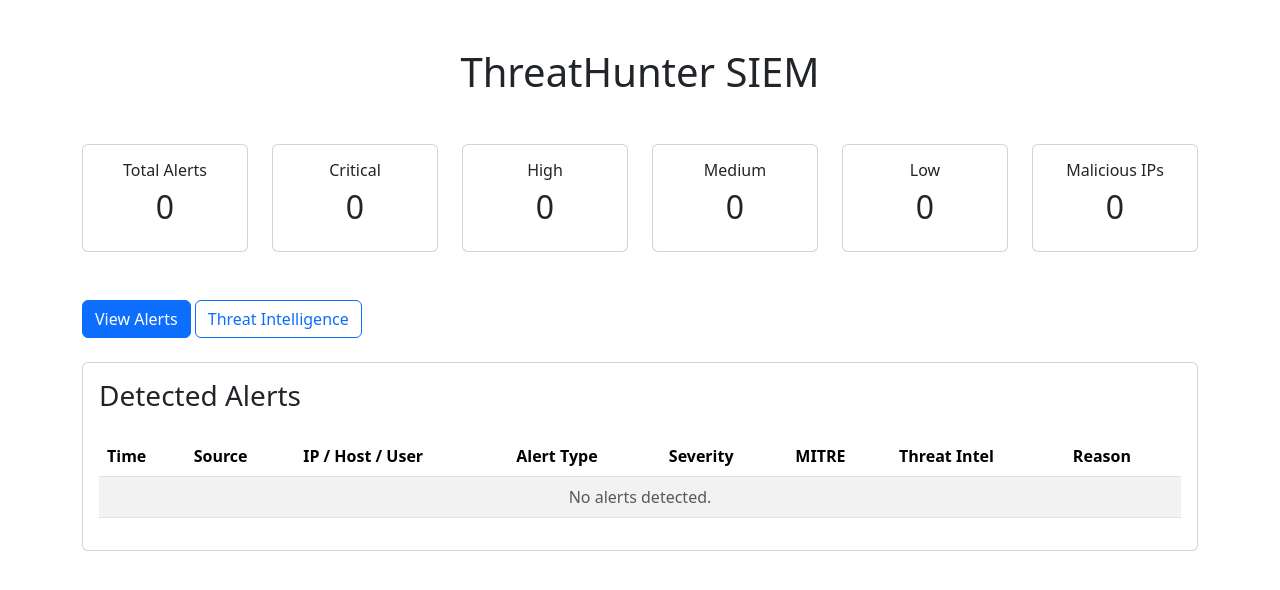
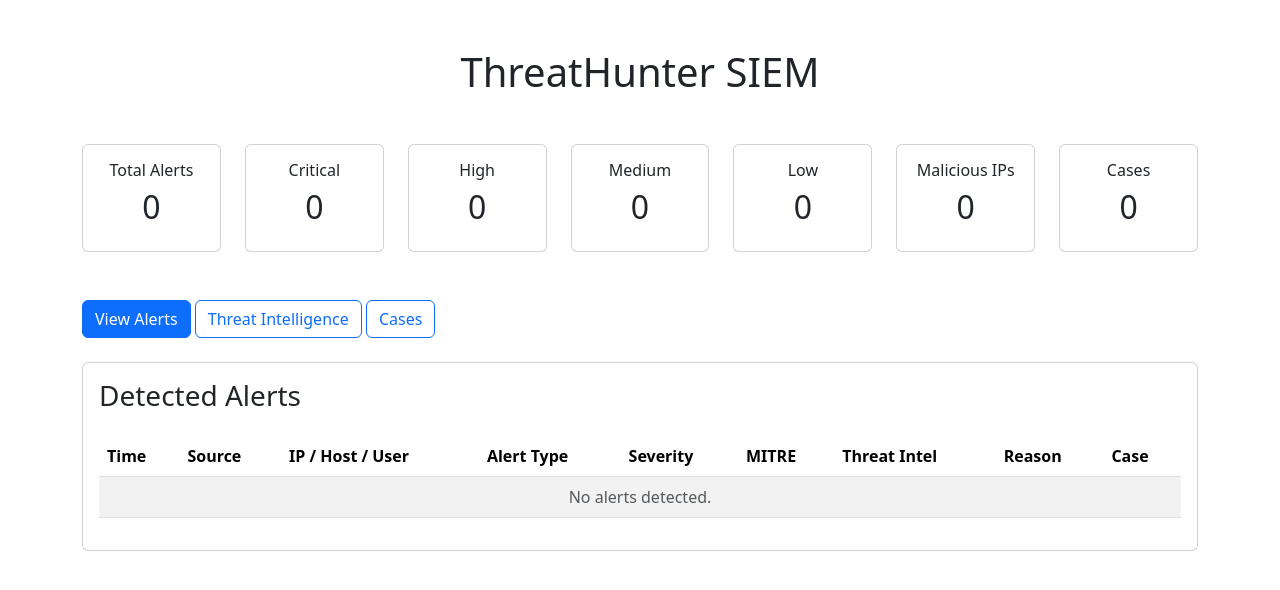
Before and after one commit to Maliyka-L/ThreatHunter_SIEM, a Flask app: page / in a window 1280 px wide. Shown: the top 590 px of the page. Run offline with Flask 3, Linux system fonts and the light colour scheme.

Commit message:
Add case management integration with Investigation Manager

```diff
--- a/app.py
+++ b/app.py
@@ -1,7 +1,7 @@
-from flask import Flask, render_template
+from flask import Flask, redirect, render_template, request, url_for
 import os
 
-from modules import alert_engine, log_analysis, threat_intelligence
+from modules import alert_engine, case_management, log_analysis, threat_intelligence
 
 app = Flask(__name__)
 
@@ -17,6 +17,7 @@ def collect_alerts():
 
     alerts.sort(key=lambda a: a.get("time", ""))
     alerts.sort(key=lambda a: SEVERITY_ORDER.get(a.get("severity"), 0), reverse=True)
+    case_management.attach_cases(alerts)
 
     return alerts, intel
 
@@ -47,13 +48,16 @@ def dashboard():
 
         "malicious_ips": len(
             [ip for ip, r in intel.items() if r.get("severity") in ("HIGH", "CRITICAL")]
-        )
+        ),
+
+        "cases": len(case_management.load_cases())
     }
 
     return render_template(
         "dashboard.html",
         metrics=metrics,
-        alerts=alerts
+        alerts=alerts,
+        im_url=case_management.get_settings()[0]
     )
 
 
@@ -64,7 +68,8 @@ def alerts_page():
 
     return render_template(
         "alerts.html",
-        alerts=alerts
+        alerts=alerts,
+        im_url=case_management.get_settings()[0]
     )
 
 
@@ -90,6 +95,49 @@ def threats_page():
     )
 
 
+@app.route("/cases")
+def cases_page():
+
+    alerts, intel = collect_alerts()
+    im_url, im_key = case_management.get_settings()
+
+    cases = sorted(
+        case_management.load_cases().values(),
+        key=lambda c: c.get("created", ""),
+        reverse=True
+    )
+
+    waiting = [
+        a for a in case_management.eligible_alerts(alerts)
+        if not a.get("case_id")
+    ]
+
+    result = {
+        "created": request.args.get("created"),
+        "already_open": request.args.get("already_open"),
+        "error": request.args.get("error", "")
+    }
+
+    return render_template(
+        "cases.html",
+        cases=cases,
+        waiting=waiting,
+        im_url=im_url,
+        key_set=bool(im_key),
+        result=result
+    )
+
+
+@app.route("/cases/sync", methods=["POST"])
+def sync_cases():
+
+    alerts, intel = collect_alerts()
+    summary = case_management.create_cases(alerts)
+
+    return redirect(url_for("cases_page", **summary))
+
+
 if __name__ == "__main__":
     debug_mode = os.environ.get("FLASK_DEBUG") == "1"
-    app.run(debug=debug_mode)
+    port = int(os.environ.get("SIEM_PORT", "5001"))
+    app.run(debug=debug_mode, port=port)
--- /dev/null
+++ b/config/case_management.json
@@ -0,0 +1,5 @@
+{
+    "create_for_severities": ["critical", "high"],
+    "request_timeout": 10,
+    "case_source": "ThreatHunter SIEM"
+}
--- a/modules/case_management.py
+++ b/modules/case_management.py
@@ -0,0 +1,184 @@
+import json
+import os
+import re
+from datetime import datetime
+
+import requests
+
+try:
+    from dotenv import load_dotenv
+except ImportError:
+    load_dotenv = None
+
+BASE_DIR = os.path.dirname(os.path.dirname(os.path.abspath(__file__)))
+CONFIG_PATH = os.path.join(BASE_DIR, "config", "case_management.json")
+CASES_PATH = os.path.join(BASE_DIR, "data", "cases.json")
+
+if load_dotenv:
+    load_dotenv(os.path.join(BASE_DIR, ".env"))
+
+TIME_FORMAT = "%Y-%m-%d %H:%M:%S"
+MITRE_PATTERN = re.compile(r"T\d{4}(?:\.\d{3})?")
+SEVERITY_NAMES = {"low": "Low", "medium": "Medium", "high": "High", "critical": "Critical"}
+
+
+def load_config(path=CONFIG_PATH):
+    with open(path, "r", encoding="utf-8") as file:
+        return json.load(file)
+
+
+def get_settings():
+    url = (os.getenv("IM_URL") or "http://127.0.0.1:5000").strip().strip('"').strip("'").rstrip("/")
+    key = (os.getenv("IM_API_KEY") or "").strip().strip('"').strip("'")
+    return url, key
+
+
+def load_cases(path=CASES_PATH):
+    try:
+        with open(path, "r", encoding="utf-8") as file:
+            data = json.load(file)
+    except (FileNotFoundError, json.JSONDecodeError):
+        return {}
+
+    return data if isinstance(data, dict) else {}
+
+
+def save_cases(cases, path=CASES_PATH):
+    os.makedirs(os.path.dirname(path), exist_ok=True)
+
+    with open(path, "w", encoding="utf-8") as file:
+        json.dump(cases, file, indent=4)
+
+
+def alert_key(alert):
+    target = alert.get("ip") or alert.get("host") or alert.get("username") or "-"
+    return "|".join([alert.get("source", ""), alert.get("type", ""), target, alert.get("time", "")])
+
+
+def parse_mitre(value):
+    if isinstance(value, list):
+        value = ", ".join(str(v) for v in value)
+
+    found = MITRE_PATTERN.findall(str(value or "").upper())
+    return list(dict.fromkeys(found))
+
+
+def build_payload(alert, config):
+    target = alert.get("ip") or alert.get("host") or alert.get("username") or "unknown"
+    rule = alert.get("title") or alert.get("type", "alert").replace("_", " ").title()
+    title = f"{rule} - {target}"[:200]
+
+    lines = [
+        f"Raised by: {alert.get('source', 'unknown')}",
+        f"Time: {alert.get('time', 'unknown')}",
+        f"Reason: {alert.get('reason', '')}",
+    ]
+
+    for field, label in (("ip", "IP"), ("host", "Host"), ("username", "Username"), ("command", "Command")):
+        if alert.get(field):
+            lines.append(f"{label}: {alert[field]}")
+
+    intel = alert.get("threat_intel") or {}
+    if intel.get("status") == "checked":
+        lines.append(f"Threat intel: {intel.get('severity')} (risk score {intel.get('risk_score')}/100)")
+
+    payload = {
+        "title": title,
+        "severity": SEVERITY_NAMES.get(alert.get("severity"), "Medium"),
+        "source": config.get("case_source", "ThreatHunter SIEM"),
+        "description": "\n".join(lines)[:5000],
+        "iocs": [],
+        "mitre": parse_mitre(alert.get("mitre"))
+    }
+
+    if alert.get("ip"):
+        payload["iocs"].append({"type": "IP", "value": alert["ip"]})
+
+    return payload
+
+
+def explain_error(response):
+    if response.status_code == 401:
+        return "Investigation Manager rejected the API key (check IM_API_KEY matches in both projects)"
+    if response.status_code == 503:
+        return "Investigation Manager's API is switched off (IM_API_KEY isn't set where it's running)"
+    if response.status_code == 400:
+        return "Investigation Manager rejected the case data"
+    return f"Investigation Manager returned an error ({response.status_code})"
+
+
+def eligible_alerts(alerts, config=None):
+    config = config or load_config()
+    levels = set(config["create_for_severities"])
+    return [a for a in alerts if a.get("severity") in levels]
+
+
+def create_cases(alerts, config=None, cases_path=CASES_PATH):
+    config = config or load_config()
+    url, key = get_settings()
+    cases = load_cases(cases_path)
+
+    summary = {"created": 0, "already_open": 0, "error": ""}
+
+    if not key:
+        summary["error"] = "IM_API_KEY is not set in .env"
+        return summary
+
+    for alert in eligible_alerts(alerts, config):
+        k = alert_key(alert)
+
+        if k in cases:
+            summary["already_open"] += 1
+            continue
+
+        payload = build_payload(alert, config)
+
+        try:
+            response = requests.post(
+                f"{url}/api/cases",
+                json=payload,
+                headers={"X-API-Key": key},
+                timeout=config.get("request_timeout", 10)
+            )
+        except requests.RequestException:
+            summary["error"] = f"Could not reach Investigation Manager at {url} (is it running?)"
+            break
+
+        if response.status_code != 201:
+            summary["error"] = explain_error(response)
+            if response.status_code in (401, 503):
+                break
+            continue
+
+        try:
+            case_id = response.json().get("case_id")
+        except ValueError:
+            case_id = None
+
+        if not case_id:
+            summary["error"] = "Investigation Manager sent back an unexpected reply"
+            continue
+
+        cases[k] = {
+            "case_id": case_id,
+            "title": payload["title"],
+            "severity": payload["severity"],
+            "alert_source": alert.get("source", ""),
+            "alert_type": alert.get("type", ""),
+            "alert_time": alert.get("time", ""),
+            "created": datetime.now().strftime(TIME_FORMAT)
+        }
+        summary["created"] += 1
+
+    save_cases(cases, cases_path)
+    return summary
+
+
+def attach_cases(alerts, cases_path=CASES_PATH):
+    cases = load_cases(cases_path)
+
+    for alert in alerts:
+        case = cases.get(alert_key(alert))
+        alert["case_id"] = case["case_id"] if case else None
+
+    return alerts
--- a/templates/dashboard.html
+++ b/templates/dashboard.html
@@ -119,6 +119,22 @@
 
         </div>
 
+        <div class="col-md">
+
+            <div class="card">
+
+                <div class="card-body text-center">
+
+                    <h6>Cases</h6>
+
+                    <h2>{{ metrics.cases }}</h2>
+
+                </div>
+
+            </div>
+
+        </div>
+
     </div>
 
     <a href="/alerts"
@@ -129,6 +145,11 @@
     <a href="/threats"
        class="btn btn-outline-primary mb-4">
         Threat Intelligence
+    </a>
+
+    <a href="/cases"
+       class="btn btn-outline-primary mb-4">
+        Cases
     </a>
 
     <div class="card">
@@ -153,6 +174,7 @@
                         <th>MITRE</th>
                         <th>Threat Intel</th>
                         <th>Reason</th>
+                        <th>Case</th>
 
                     </tr>
 
@@ -172,13 +194,14 @@
                         <td>{{ alert.mitre or "-" }}</td>
                         <td>{% if alert.threat_intel and alert.threat_intel.status == "checked" %}{{ alert.threat_intel.severity }} ({{ alert.threat_intel.risk_score }}){% elif alert.threat_intel and alert.threat_intel.status == "private" %}private{% else %}-{% endif %}</td>
                         <td>{{ alert.reason }}</td>
+                        <td>{% if alert.case_id %}<a href="{{ im_url }}/case/{{ alert.case_id }}" target="_blank">{{ alert.case_id }}</a>{% else %}-{% endif %}</td>
 
                     </tr>
 
                     {% else %}
 
                     <tr>
-                        <td colspan="8" class="text-center text-muted">No alerts detected.</td>
+                        <td colspan="9" class="text-center text-muted">No alerts detected.</td>
                     </tr>
 
                     {% endfor %}
--- a/templates/threats.html
+++ b/templates/threats.html
@@ -31,6 +31,11 @@
     <a href="/alerts"
        class="btn btn-outline-primary mb-4">
         View Alerts
+    </a>
+
+    <a href="/cases"
+       class="btn btn-outline-primary mb-4">
+        Cases
     </a>
 
     <p class="text-muted">
```
Also changed, not shown: templates/alerts.html (+9 -1 lines), templates/cases.html (+174 -0 lines), README.md, data/cases.json (deleted), 3 other files.
